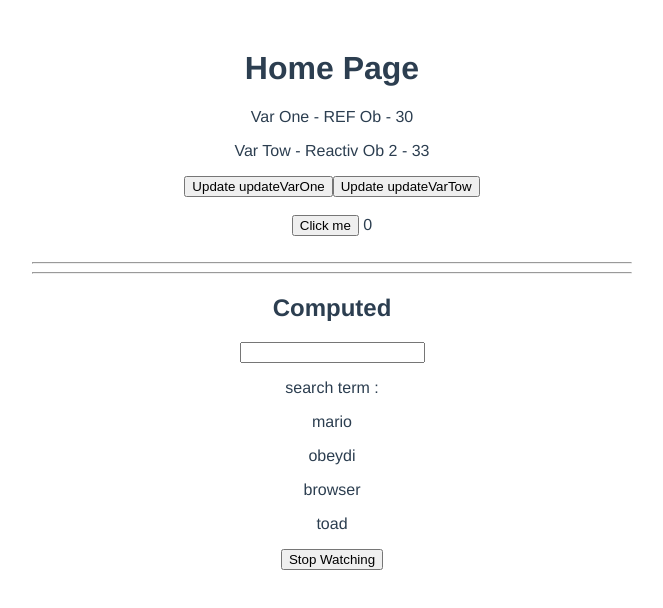
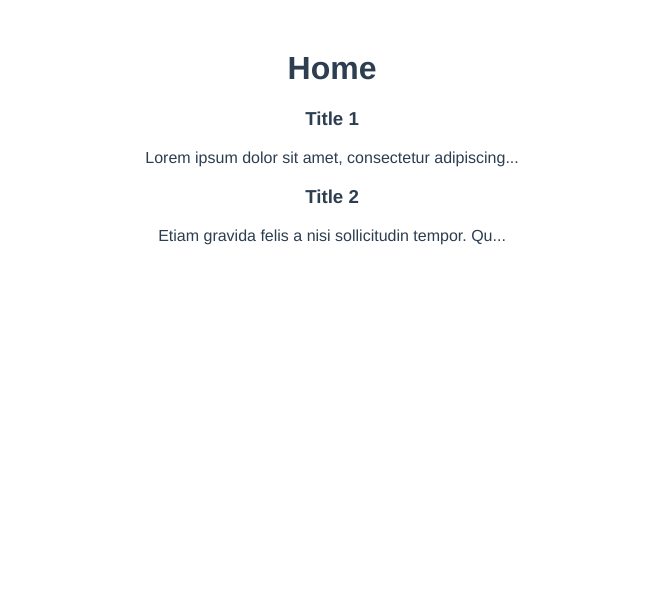
Before and after one commit to obnux/vue, a Vue app: page / in a window 1280 px wide. Shown: the top 608 px of the page, without its empty margins (308-971 px from the left). Built offline with nearby package versions, Linux system fonts and the light colour scheme.

Commit message:
working with props

```diff
--- /dev/null
+++ b/src/components/PostList.vue
@@ -0,0 +1,32 @@
+<template>
+  <div class="post-list">
+    <div v-for="post in posts" :key="post.id">
+      <SinglePost :post=post />
+    </div>
+  </div>
+</template>
+
+<script>
+import SinglePost from "./SinglePost.vue";
+export default {
+  setup ( props )
+  {
+    console.log( props.posts );
+    return {};
+  },
+  props: {
+    posts: {
+      type: Array,
+      default: () =>
+      {
+        return [];
+      }
+    },
+  },
+  components: { SinglePost }
+};
+</script>
+
+<style lang="scss" scoped>
+
+</style>
--- /dev/null
+++ b/src/components/SinglePost.vue
@@ -0,0 +1,40 @@
+<template>
+  <div class="post">
+    <h3> {{post.title}} </h3>
+    <p> {{snippet}} </p>
+  </div>
+</template>
+
+<script>
+import { computed } from '@vue/reactivity';
+import { toRefs } from 'vue';
+
+export default {
+  setup ( props )
+  {
+
+    const snippet = computed( () =>
+    {
+      return props.post.body.substring( 0, 50 ) + "...";
+    } );
+
+    return {
+      snippet,
+      ...toRefs( props )
+    };
+  },
+  props: {
+    post: {
+      type: Object,
+      default: () =>
+      {
+        return {};
+      }
+    },
+  },
+};
+</script>
+
+<style lang="scss" scoped>
+
+</style>
--- a/src/views/HomeView.vue
+++ b/src/views/HomeView.vue
@@ -1,118 +1,26 @@
 <template>
   <div class="home">
-    <h1>Home Page</h1>
-    <p>
-      Var One - REF
-      {{varOne.name}} - {{varOne.age}}
-    </p>
-    <p>
-      Var Tow - Reactiv
-      {{varTow.name}} - {{varTow.age}}
-    </p>
-    <button @click="updateVarOne">Update updateVarOne</button>
-    <button @click="updateVarTow">Update updateVarTow</button>
-    <br>
-    <br>
-    <button @click="handelClick">Click me</button> {{count}}
+    <h1>Home</h1>
+    <PostList :posts=posts />
+  </div>
 
-    <br>
-    <br>
-    <hr>
-    <hr>
-
-    <h2> Computed </h2>
-    <input type="text" v-model="search">
-
-    <p>search term : {{search}} </p>
-
-    <p v-for="name in matchingNames" :key="name">
-      {{name}}
-    </p>
-    <button @click="handelWatchClick">Stop Watching</button>
-  </div>
 </template>
 
 <script>
-// @ is an alias to /src
-import { computed } from '@vue/reactivity';
-import { reactive, toRefs, ref, watch, watchEffect } from 'vue';
+import { ref } from 'vue';
+import PostList from '../components/PostList.vue';
 
 export default {
-  setup ()
-  {
-    /* Drowbacks of Reactive are :
-    * 1) We can't use premitive types (string/number/boolean) and they cannot be REACTIVE
-         &  we can't change/Update its value
-      2)
-    */
-    // Using REF
-    const varOne = ref( { name: "Ob", age: "30" } );
-    const updateVarOne = () =>
-    {
-      varOne.value.age = 40;
-    };
-    // Using Reactive
-    const varTow = reactive( { name: "Ob 2", age: "33" } );
-    const updateVarTow = () =>
-    {
-      varTow.age = 42;
-    };
-    const state = reactive( {
-      count: 0,
-      array: Array( 10 ).fill( {} )
-    } );
-    const handelClick = () =>
-    {
-      state.count++;
-
-      console.log( 'clicked', state.array.toString() );
-    };
-
-
-    /**
-     * Using Computed Values
-     */
-    const search = ref( '' );
-    const names = ref( [ "mario", "obeydi", "browser", "toad" ] );
-
-    const stopWatch = watch( search, () =>
-    {
-      console.log( "watch is running" );
-    } );
-
-    // RUNs when the componenet is LOADED => with the SetUp first run
-    // it run's when the SEARCH change it's value
-    const stopEffect = watchEffect( () =>
-    {
-      console.log( "watchEffect is running", search.value );
-    } );
-
-    const matchingNames = computed( () =>
-    {
-      return names.value.filter( ( name ) => name.includes( search.value ) );
-    } );
-
-
-    const handelWatchClick = () =>
-    {
-      stopWatch();
-      stopEffect();
-    };
-    return {
-      handelClick,
-      varOne,
-      varTow,
-      updateVarTow,
-      updateVarOne,
-      ...toRefs( state ),
-      matchingNames,
-      search,
-      names,
-      stopWatch,
-      stopEffect,
-      handelWatchClick
-    };
-  }
+    setup() {
+        const posts = ref([
+            { title: "Title 1", body: "Lorem ipsum dolor sit amet, consectetur adipiscing elit. Donec mauris est, blandit vel tincidunt eu, sollicitudin id eros. Vivamus sem nulla, rhoncus vel arcu id, rutrum pharetra nunc. Duis vitae dictum ex. Sed vehicula risus purus, quis rutrum augue malesuada sed.", id: 1 },
+            { title: "Title 2", body: "Etiam gravida felis a nisi sollicitudin tempor. Quisque sagittis, ipsum quis lacinia molestie, orci lorem dapibus neque, ac venenatis massa lectus id lectus. Donec scelerisque, eros nec venenatis bibendum, sem sem lacinia est, maximus sollicitudin odio est vel leo.", id: 2 }
+        ]);
+        return {
+            posts
+        };
+    },
+    components: { PostList }
 }
 
 </script>
```
